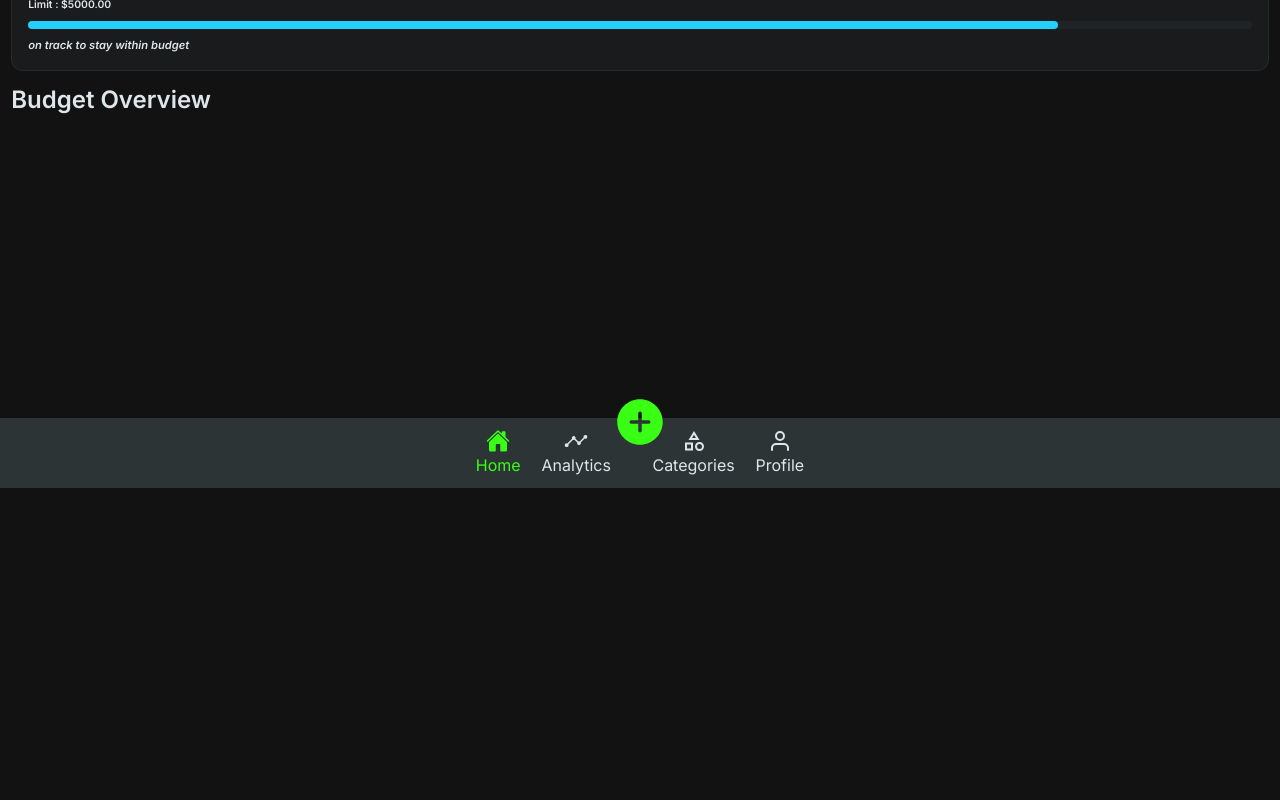
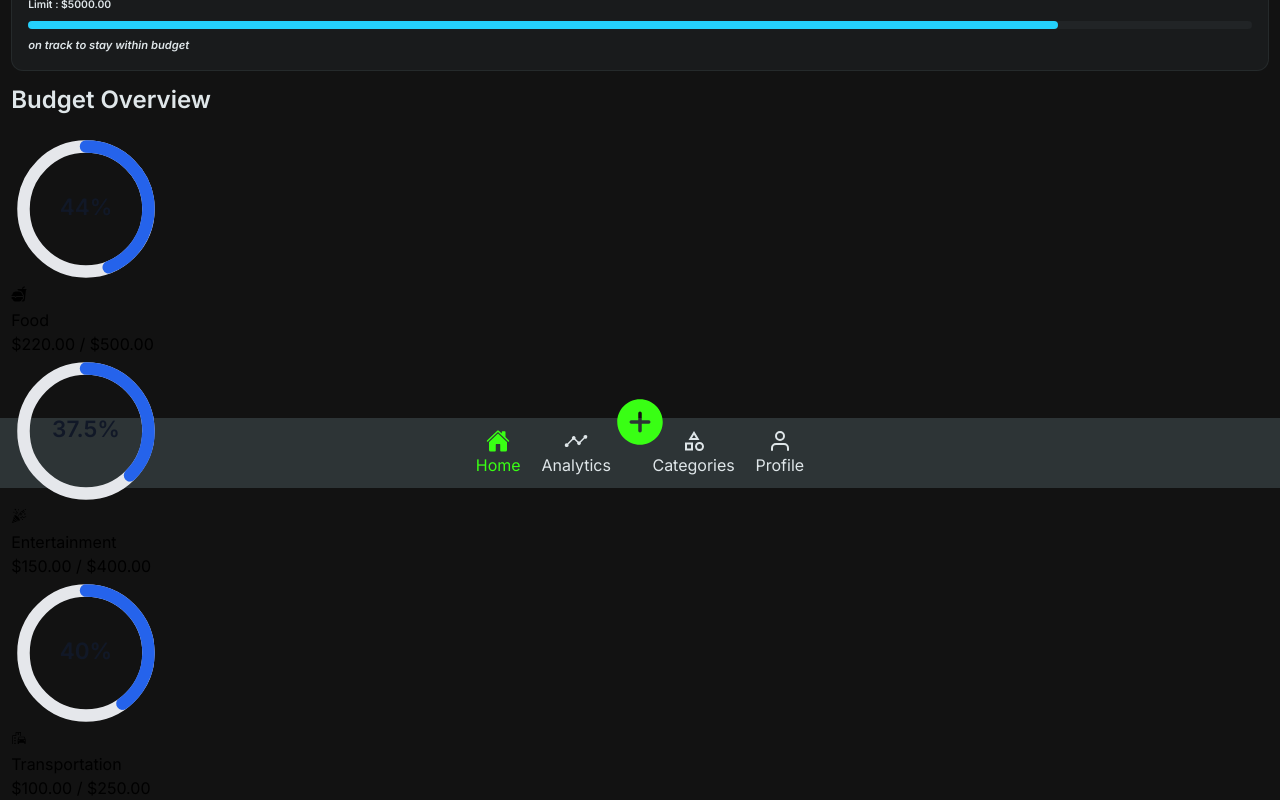
Before and after one commit to Andriamahay11master/SpendWise, a React (Vite) app: page / in a window 1280 px wide. Shown: the part 312-1112 px from the top of the page. Before the commit the page ends 800 px from the top, so only its background shows below. Built offline with nearby package versions, Linux system fonts and the light colour scheme.

Commit message:
update page dashboard, add static categorydata

```diff
--- a/src/components/Dashboard/Dashboard.tsx
+++ b/src/components/Dashboard/Dashboard.tsx
@@ -1,5 +1,9 @@
 import DashboardCard from "./DashboardCard";
 import { FaMoneyBills } from "react-icons/fa6";
+import { IoFastFood } from "react-icons/io5";
+import { GiPartyPopper } from "react-icons/gi";
+import { MdEmojiTransportation } from "react-icons/md";
+import CategoryProgressBarCard from "../Category/CategoryProgressBarCard";
 
 const Dashboard = () => {
   const cardData = [
@@ -22,13 +26,38 @@ const Dashboard = () => {
       color: "#24d0fb",
     },
   ];
+
+  const categoryData = [
+    {
+      nameCategory: "Food",
+      iconCategory: <IoFastFood />,
+      budgetSpent: 220,
+      budgetMax: 500,
+    },
+    {
+      nameCategory: "Entertainment",
+      iconCategory: <GiPartyPopper />,
+      budgetSpent: 150,
+      budgetMax: 400,
+    },
+    {
+      nameCategory: "Transportation",
+      iconCategory: <MdEmojiTransportation />,
+      budgetSpent: 100,
+      budgetMax: 250,
+    },
+  ];
   return (
     <div className="dashboard-block">
       {cardData.map((data, index) => (
         <DashboardCard key={index} {...data} />
       ))}
       <h2 className="title-h2">Budget Overview</h2>
-      <div className="dashboard-category"></div>
+      <div className="dashboard-category">
+        {categoryData.map((data, index) => (
+          <CategoryProgressBarCard key={index} {...data} />
+        ))}
+      </div>
     </div>
   );
 };
```
